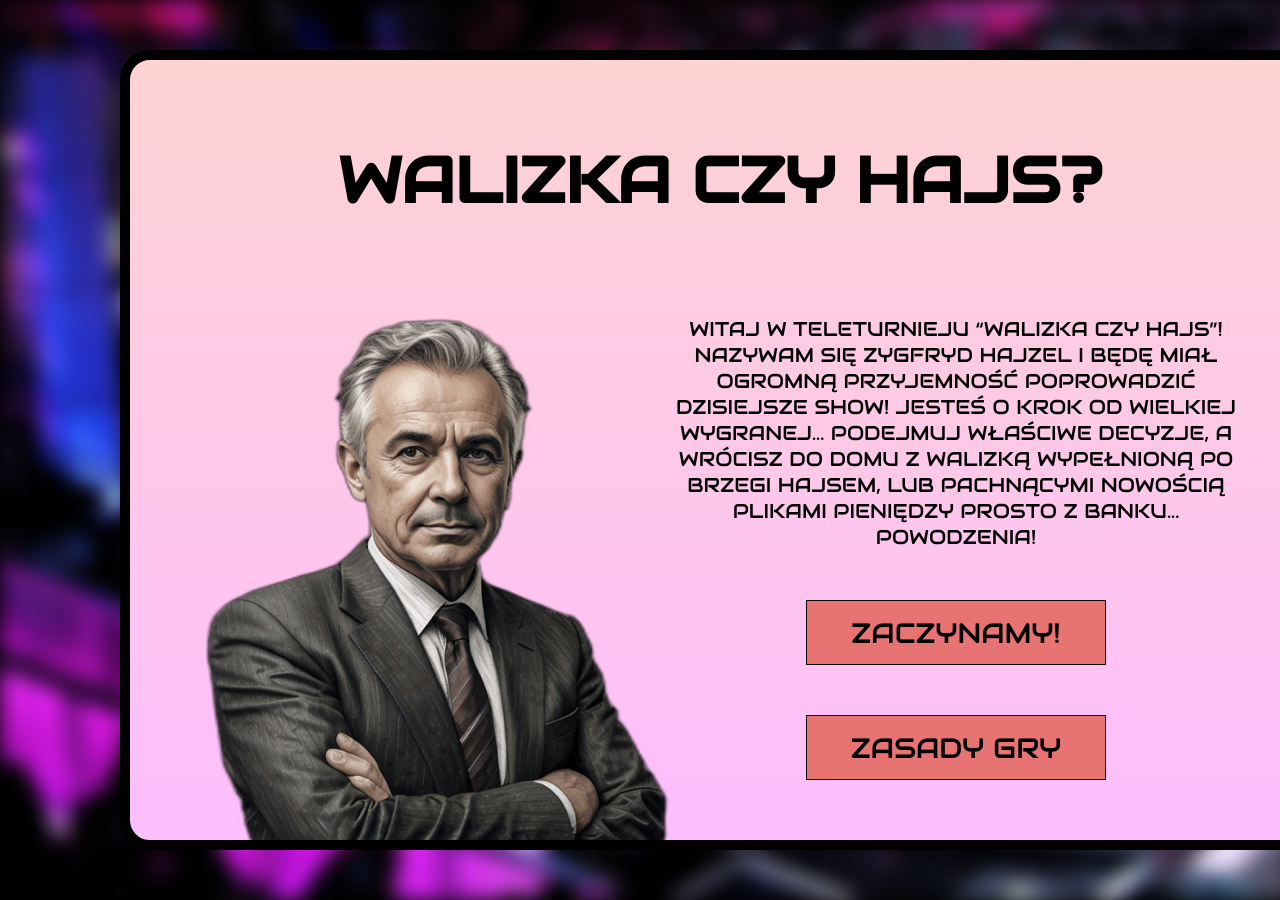
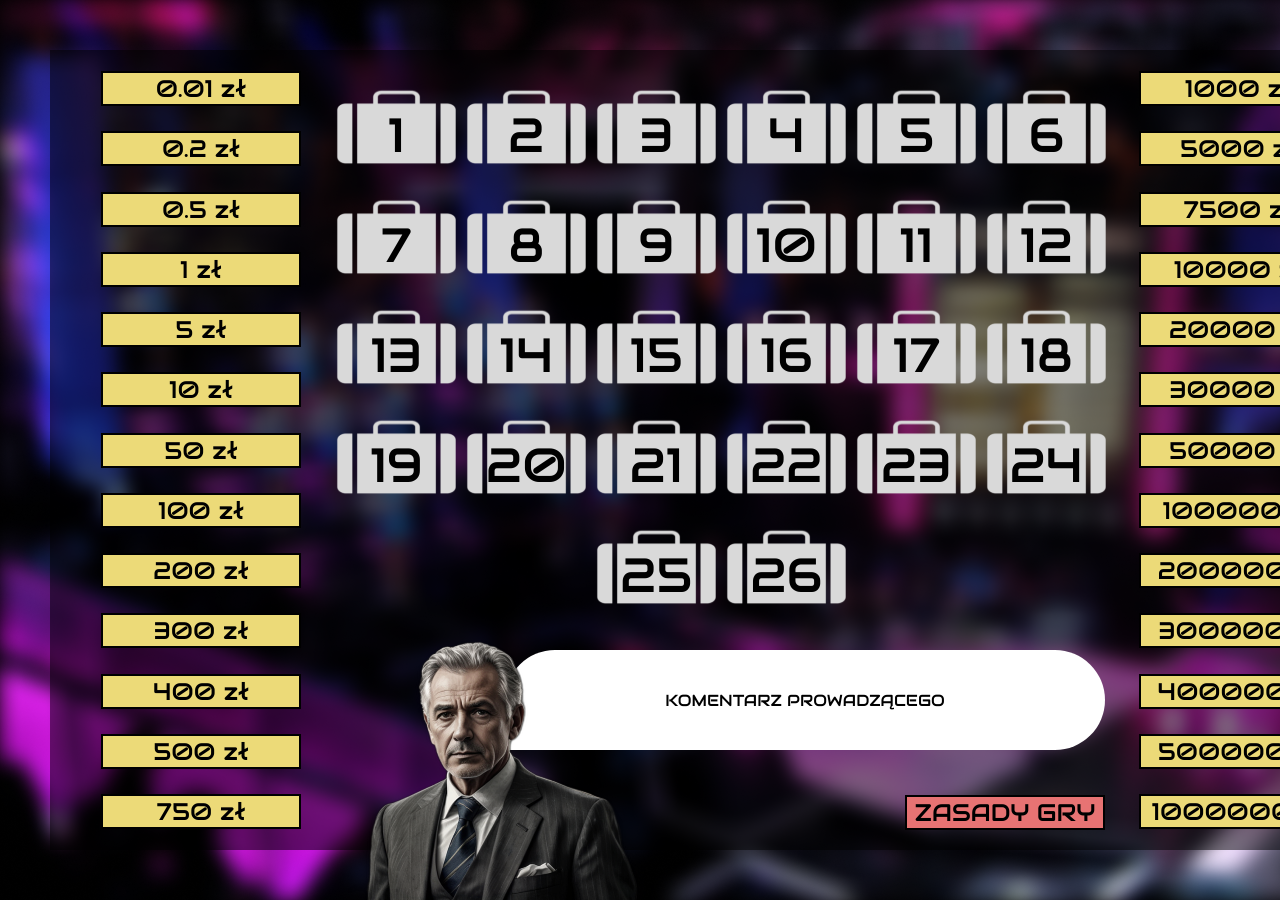
Before and after one commit to michalmiotla/Walizka-czy-hajs-react-app-, a React (Vite) app: page / in a window 1280 px wide. Both pictures are taken after a click on the button "ZACZYNAMY!". Shown: the top 900 px of the page. Built offline with nearby package versions, Linux system fonts and the light colour scheme.

Commit message:
working with panels and cases opening

```diff
--- a/src/App.jsx
+++ b/src/App.jsx
@@ -1,12 +1,14 @@
-// import { GameRules } from './components/GameRules/GameRules'
+import { useState } from 'react'
 import { StartPanel } from './components/StartPanel/StartPanel'
-// import { MainPanel } from './components/MainPanel/MainPanel'
+import { MainPanel } from './components/MainPanel/MainPanel'
 
 function App() {
+	const [isStartPanelShown, setIsStartPanelShown] = useState(true)
+
 	return (
 		<>
 			<div className='background-container'>
-				<StartPanel />
+				{isStartPanelShown ? <StartPanel setIsStartPanelShown={setIsStartPanelShown} /> : <MainPanel />}
 			</div>
 		</>
 	)
--- a/src/components/Case/Case.jsx
+++ b/src/components/Case/Case.jsx
@@ -1,12 +1,45 @@
 import styles from './Case.module.css'
 import case_img from '../../assets/case_img.png'
+import { useState } from 'react'
 
-export function Case({ value }) {
+export function Case({ number, value, setMyCaseValue, setMyCaseNumber, myCaseNumber }) {
+	const [isCaseOpened, setIsCaseOpened] = useState(false)
+	const [disabledButton, setDisabledButton] = useState(false)
+
+	function selectMyCase() {
+		setMyCaseNumber(number)
+		setMyCaseValue(value)
+		setDisabledButton(true)
+	}
+
+	function openRemainingCases() {
+		setIsCaseOpened(true)
+		setDisabledButton(true)
+	}
+
+	function game() {
+		if (myCaseNumber === null) {
+			selectMyCase()
+		} else {
+			openRemainingCases()
+		}
+	}
+
 	return (
 		<div className={styles.case_container}>
 			<img className={styles.case_img} src={case_img} alt='' />
-			<button className={styles.case_button}>
-				<p className={styles.case_number}>{value}</p>
+			<button
+				disabled={disabledButton}
+				onClick={game}
+				className={`${styles.case_button} ${myCaseNumber === number ? styles.chosen_case : ''}`}>
+				{isCaseOpened ? (
+					<div className={styles.opened_case_container}>
+						<p className={styles.case_value}>{value}</p>
+						<p>zł</p>
+					</div>
+				) : (
+					<p className={styles.case_number}>{number}</p>
+				)}
 			</button>
 		</div>
 	)
--- a/src/components/Case/Case.module.css
+++ b/src/components/Case/Case.module.css
@@ -13,6 +13,9 @@
 
 .case_button {
 	position: absolute;
+	display: flex;
+	flex-direction: column;
+	align-items: center;
 	top: 60%;
 	left: 51%;
 	height: 59px;
@@ -20,12 +23,47 @@
 	border: none;
 	background-color: transparent;
 	transform: translate(-50%, -50%);
+
+	.opened_case_container {
+		position: absolute;
+		display: flex;
+		flex-direction: column;
+		justify-content: center;
+		align-items: center;
+		top: -1px;
+		width: 152%;
+		height: 105%;
+		border: 2px solid black;
+		border-radius: 8px;
+		background-color: var(--case-color);
+	}
 }
 
 .case_button:hover {
 	background-color: white;
 }
 
+.case_button:disabled {
+	color: var(--font-main-color);
+	cursor: default;
+	background-color: transparent;
+}
+
+.chosen_case:disabled {
+	color: var(--font-main-color);
+	cursor: default;
+	background-color: var(--my-case-color);
+}
+
 .case_number {
 	font-size: var(--font-size-case-number);
 }
+
+.case_value {
+	font-size: var(--font-size-opened-case);
+	text-transform: lowercase;
+
+	span {
+		display: block;
+	}
+}
--- a/src/components/GameRules/GameRules.jsx
+++ b/src/components/GameRules/GameRules.jsx
@@ -1,7 +1,6 @@
 import styles from './GameRules.module.css'
-import { HugeButton } from '../HugeButton/HugeButton'
 
-export function GameRules() {
+export function GameRules({ setIsHelpOpened }) {
 	return (
 		<div className={styles.container}>
 			<ul>
@@ -34,7 +33,9 @@ export function GameRules() {
 					</p>
 				</li>
 			</ul>
-			<HugeButton>Zamknij</HugeButton>
+			<button className='big_button' onClick={() => setIsHelpOpened(false)}>
+				Zamknij
+			</button>
 		</div>
 	)
 }
--- a/src/components/HugeButton/HugeButton.jsx
+++ /dev/null
@@ -1,5 +0,0 @@
-import styles from './HugeButton.module.css'
-
-export function HugeButton({ children }) {
-	return <button className={styles.button}>{children}</button>
-}
--- a/src/components/HugeButton/HugeButton.module.css
+++ /dev/null
@@ -1,9 +0,0 @@
-.button {
-	width: fit-content;
-	min-width: 300px;
-	height: 65px;
-	padding: 10px 20px;
-	font-size: var(--font-size-button);
-	background-color: var(--button-color);
-	border: 1px solid var(--stroke-color);
-}
--- a/src/components/LastChoice/LastChoice.jsx
+++ b/src/components/LastChoice/LastChoice.jsx
@@ -1,5 +1,4 @@
 import styles from './LastChoice.module.css'
-import { HugeButton } from '../HugeButton/HugeButton'
 import case_img from '../../assets/case_img.png'
 import my_case from '../../assets/my-case.png'
 import ArrowLeft from '../../assets/ArrowLeft.png'
@@ -37,7 +36,7 @@ export function LastChoice() {
 			</div>
 			<div className={styles.summary}>
 				<p>Wybrałeś walizkę, która była z Tobą od początku. Twoja wygrana to 200.000 zł!</p>
-				<HugeButton>Zagraj ponownie</HugeButton>
+				<button className='big_button'>Zagraj ponownie</button>
 			</div>
 		</div>
 	)
--- a/src/components/MainPanel/MainPanel.jsx
+++ b/src/components/MainPanel/MainPanel.jsx
@@ -1,30 +1,48 @@
 import styles from './MainPanel.module.css'
-import { barsAmountsArray, casesArray } from '../../utils/arrays'
+import { barsAmountsArray, casesArray, sortedAmounts } from '../../utils/arrays'
 import { ValueBar } from '../ValueBar/ValueBar'
 import { Case } from '../Case/Case'
-import { MiddlePanel } from '../MiddlePanel/MiddlePanel'
-// import { GameRules } from '../GameRules/GameRules'
+// import { MiddlePanel } from '../MiddlePanel/MiddlePanel'
+import { GameRules } from '../GameRules/GameRules'
 import man2_img from '../../assets/man2.png'
+import { useState } from 'react'
 
 export function MainPanel() {
+	const [isHelpOpened, setIsHelpOpened] = useState(false)
+	const [myCaseValue, setMyCaseValue] = useState(null)
+	const [myCaseNumber, setMyCaseNumber] = useState(null)
+
 	const mappedBars = barsAmountsArray.map(amount => <ValueBar key={amount} value={amount}></ValueBar>)
 
-	const cases = casesArray.map((el, index) => <Case key={index} value={el}></Case>)
+	const cases = casesArray.map((el, index) => (
+		<Case
+			key={index}
+			number={el}
+			value={sortedAmounts[index]}
+			setMyCaseValue={setMyCaseValue}
+			setMyCaseNumber={setMyCaseNumber}
+			myCaseNumber={myCaseNumber}></Case>
+	))
+
+	console.log(myCaseValue)
 
 	return (
 		<>
 			<div className={styles.container}>
 				<div className={styles.bars}>{mappedBars}</div>
 				<div className={styles.cases_section}>{cases}</div>
-				<MiddlePanel />
+				{/* <MiddlePanel /> */}
 				<div className={styles.commentary_section}>
 					<img className={styles.man} src={man2_img} alt='' />
 					<div className={styles.comment_space}>
 						<p>Komentarz prowadzącego</p>
 					</div>
-					<button className={styles.help_button}>zasady gry</button>
+					<button className={styles.help_button} onClick={() => setIsHelpOpened(true)}>
+						zasady gry
+					</button>
 				</div>
 			</div>
+			{isHelpOpened && <GameRules setIsHelpOpened={setIsHelpOpened} />}
 		</>
 	)
 }
--- a/src/components/StartPanel/StartPanel.jsx
+++ b/src/components/StartPanel/StartPanel.jsx
@@ -1,9 +1,13 @@
 import styles from './StartPanel.module.css'
 import MAN1 from '../../assets/man1.png'
-import { HugeButton } from '../HugeButton/HugeButton'
+import { GameRules } from '../GameRules/GameRules'
+import { useState } from 'react'
 
-export function StartPanel() {
+export function StartPanel({ setIsStartPanelShown }) {
+	const [isHelpOpened, setIsHelpOpened] = useState(false)
+
 	return (
+		<>
 			<div className={styles.container}>
 				<h1 className={styles.title}>walizka czy hajs?</h1>
 				<div className={styles.content}>
@@ -15,10 +19,16 @@ export function StartPanel() {
 							DOMU Z WALIZKĄ WYPEŁNIONĄ PO BRZEGI HAJSEM, LUB PACHNĄCYMI NOWOŚCIĄ PLIKAMI PIENIĘDZY PROSTO Z BANKU...
 							POWODZENIA!
 						</p>
-					<HugeButton>zaczynamy!</HugeButton>
-					<HugeButton>zasady gry</HugeButton>
+						<button className='big_button' onClick={() => setIsStartPanelShown(false)}>
+							zaczynamy!
+						</button>
+						<button className='big_button' onClick={() => setIsHelpOpened(true)}>
+							zasady gry
+						</button>
 					</div>
 				</div>
 			</div>
+			{isHelpOpened && <GameRules setIsHelpOpened={setIsHelpOpened} />}
+		</>
 	)
 }
--- a/src/global.css
+++ b/src/global.css
@@ -29,6 +29,16 @@ button:hover {
 	background-color: var(--button-hover-color);
 }
 
+.big_button {
+	width: fit-content;
+	min-width: 300px;
+	height: 65px;
+	padding: 10px 20px;
+	font-size: var(--font-size-button);
+	background-color: var(--button-color);
+	border: 1px solid var(--stroke-color);
+}
+
 .background-container {
 	position: relative;
 	display: flex;
--- a/src/theme.css
+++ b/src/theme.css
@@ -20,6 +20,6 @@ body {
 	--stroke-color: #000000;
 	--case-color: #d9d9d9;
 	--opened-case-color: #ffffff;
-	--my-case-color: #e2d900;
+	--my-case-color: #ecda78;
 	--signs-color: #000000;
 }
--- a/src/utils/arrays.js
+++ b/src/utils/arrays.js
@@ -1,4 +1,9 @@
 export const barsAmountsArray = [
+	0.01, 0.2, 0.5, 1, 5, 10, 50, 100, 200, 300, 400, 500, 750, 1000, 5000, 7500, 10000, 20000, 30000, 50000, 100000,
+	200000, 300000, 400000, 500000, 1000000,
+]
+
+const initialAmountsArray = [
 	0.01, 0.2, 0.5, 1, 5, 10, 50, 100, 200, 300, 400, 500, 750, 1000, 5000, 7500, 10000, 20000, 30000, 50000, 100000,
 	200000, 300000, 400000, 500000, 1000000,
 ]
@@ -6,3 +11,10 @@ export const barsAmountsArray = [
 export const casesArray = [
 	1, 2, 3, 4, 5, 6, 7, 8, 9, 10, 11, 12, 13, 14, 15, 16, 17, 18, 19, 20, 21, 22, 23, 24, 25, 26,
 ]
+
+export function sortAmounts() {
+	const sortedAmounts = initialAmountsArray.sort(() => Math.random() - 0.5)
+	return sortedAmounts
+}
+
+export const sortedAmounts = sortAmounts()
```
Lines whose indentation alone changed are shown as unchanged.
